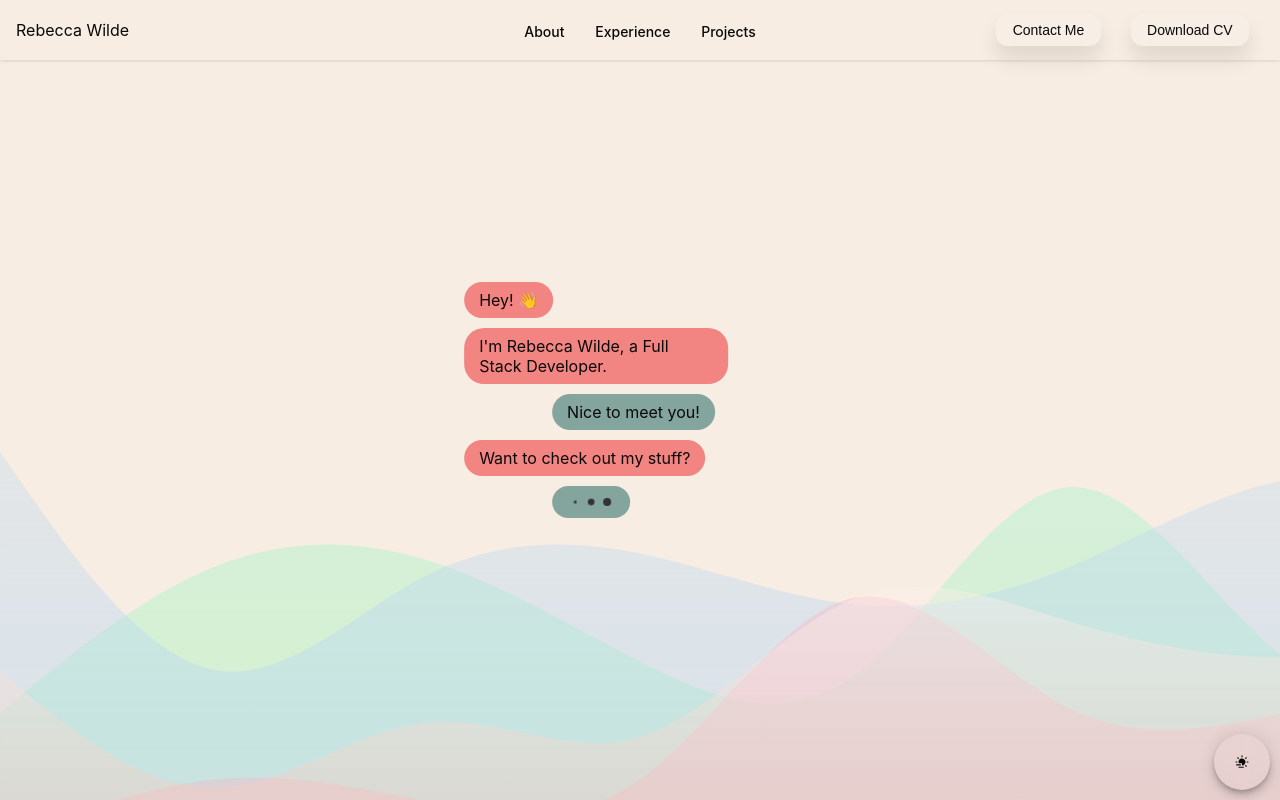
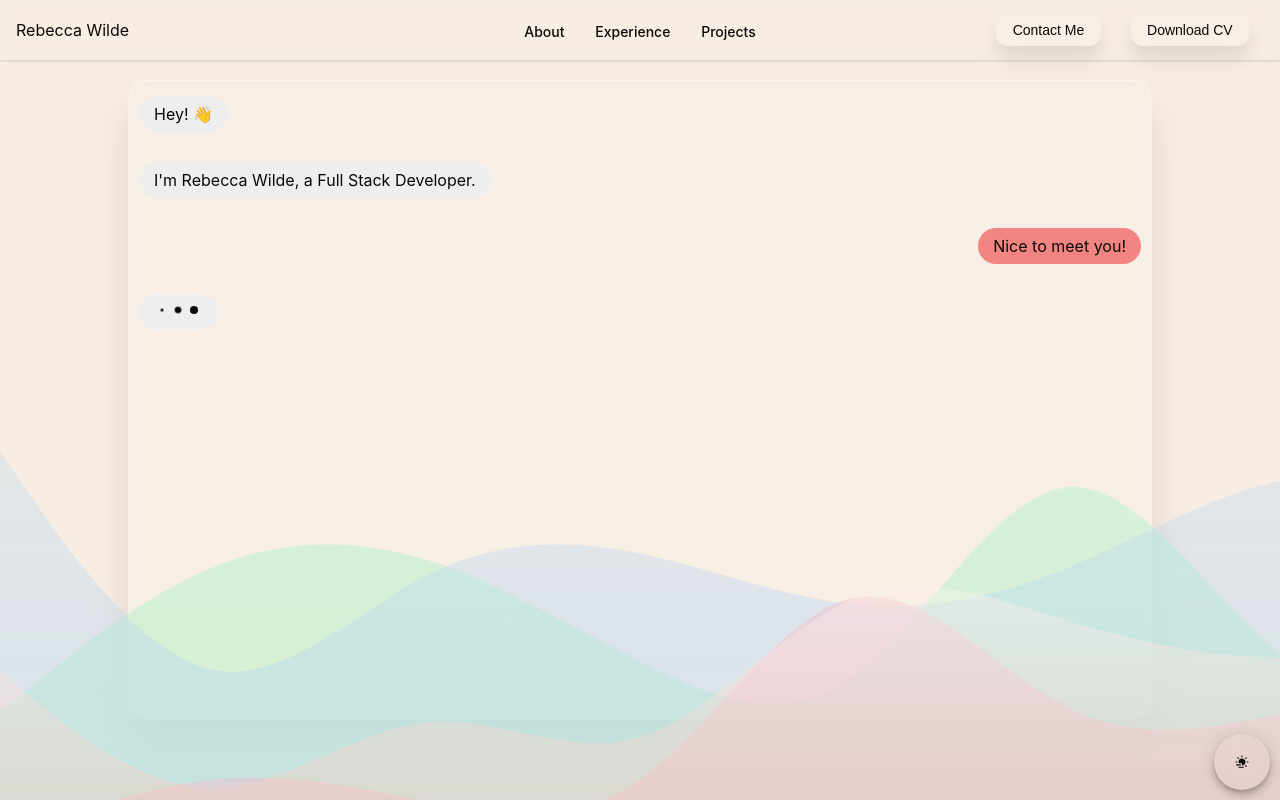
Before and after one commit to RWilde/portfolio, a React (Create React App) app: page / in a window 1280 px wide. Shown: the top 800 px of the page. Built offline with nearby package versions, Linux system fonts and the light colour scheme; the HTML template or start-up script is replaced by a standard one.

Commit message:
Landing page changes

```diff
--- a/src/components/Sections/NavBar/index.tsx
+++ b/src/components/Sections/NavBar/index.tsx
@@ -49,6 +49,11 @@ const NavBar = ({ setDisplayContactMe }: NavBarProps) => {
     }
   }, [showBurger]);
 
+  const openContactMe = () => {
+    setOpen(false);
+    setDisplayContactMe();
+  };
+
   const headerBar = () => {
     return (
       <MenuContainer open={open} showBurger={Boolean(showBurger)}>
@@ -79,7 +84,7 @@ const NavBar = ({ setDisplayContactMe }: NavBarProps) => {
         <a href="#about">About</a>
         <a href="#exp">Experience</a>
         <a href="#projects">Projects</a>
-        <a onClick={setDisplayContactMe}>Contact me</a>
+        <a onClick={openContactMe}>Contact me</a>
         <a href="../../../assets/cv.pdf">Download CV</a>
       </StyledMenu>
     );
--- a/src/components/Sections/about-chat/Message.tsx
+++ b/src/components/Sections/about-chat/Message.tsx
@@ -1,5 +1,5 @@
 import React, { useEffect, useState } from "react";
-import { Bounce, MessageBubble, TypingMessageBubble } from "./styles";
+import { Bounce, MessageBubble, MessageContainer, TypingMessageBubble } from "./styles";
 
 type MessageProps = {
   message?: string;
@@ -24,21 +24,12 @@ const Message = ({
       setIsShown(true);
       setTimeout(() => {
         setShowTyping(false);
-      }, 500);
+      }, 1500);
     }, waitBeforeShow);
   }, [waitBeforeShow]);
 
-  // const TypingBubble = () => {
-  //   return (
-  //     <TypingMessageBubble last={true}>
-  //       <Bounce index={0} />
-  //       <Bounce index={1} />
-  //       <Bounce index={2} />
-  //     </TypingMessageBubble>
-  //   );
-  // };
-
   return (
+    <MessageContainer isRight={!right}>
       <MessageBubble
         last={last}
         showTyping={showTyping}
@@ -58,6 +49,7 @@ const Message = ({
           </>
         )}
       </MessageBubble>
+    </MessageContainer>
   );
 };
 
--- a/src/components/Sections/about-chat/index.tsx
+++ b/src/components/Sections/about-chat/index.tsx
@@ -11,20 +11,20 @@ const Chat = () => {
         <Message message="Hey!" emoji="👋" waitBeforeShow={1000} />
         <Message
           message="I'm Rebecca Wilde, a Full Stack Developer."
-          waitBeforeShow={2000}
+          waitBeforeShow={2500}
         />
         <Message
           message="Nice to meet you!"
-          waitBeforeShow={3500}
+          waitBeforeShow={4000}
           right={true}
         />
-        <Message message="Want to check out my stuff?" waitBeforeShow={5000} />
-        <Message message="Sure!" waitBeforeShow={5500} right={true} />
-        <Message emoji="👇" waitBeforeShow={6000} />
+        <Message message="Want to check out my stuff?" waitBeforeShow={5500} />
+        <Message message="Sure!" waitBeforeShow={7000} right={true} />
+        <Message emoji="👇" waitBeforeShow={8500} />
         <Message
           message="Thanks for dropping by. Feel free to use the contact me button!"
           last={true}
-          waitBeforeShow={7500}
+          waitBeforeShow={10000}
         />
       </ChatContainer>
       <WaveBackground>
--- a/src/components/Sections/about-chat/styles.tsx
+++ b/src/components/Sections/about-chat/styles.tsx
@@ -13,8 +13,9 @@ const dotFlashing = keyframes`
 export const Container = styled.div`
   height: 100vh;
   background: ${({ theme }) => theme.about};
-  width: 100%;
   align-items: center;
+  display: flex;
+  flex-direction: column;
 `;
 export const ChatContainer = styled.div`
   top: 50%;
@@ -24,6 +25,18 @@ export const ChatContainer = styled.div`
   flex-wrap: wrap;
   display: flex;
   flex-direction: column;
+  width: 80%;
+  height: 80%;
+
+  padding: 10px;
+  background: rgba(255, 255, 255, 0.1);
+  border-top: 1px solid rgba(255, 255, 255, 0.5);
+  border-right: 1px solid rgba(255, 255, 255, 0.3);
+  border-bottom: 1px solid rgba(255, 255, 255, 0.2);
+  border-left: 1px solid rgba(255, 255, 255, 0.3);
+  backdrop-filter: blur(12px);
+  box-shadow: 0 26px 42px rgba(0, 0, 0, 0.1);
+  border-radius: 20px;
 `;
 
 export const ChatBubble = styled.div`
@@ -32,7 +45,7 @@ export const ChatBubble = styled.div`
   margin-top: 5px;
   margin-bottom: 5px;
   display: inline-block;
-  background-color: ${({ theme }) => theme.chat};
+  background-color: ${({ theme }) => theme.chatFrom};
   position: relative;
 `;
 
@@ -40,12 +53,11 @@ export const Bounce = styled.div<{ index: number }>`
 display: none;
   width: 11px;
   height: 11px;
-  background-color: #333;
+  background-color: ${({theme}) => theme.text};
   padding: 0.5em;
   border-radius: 100%;
   display: inline-block;
   animation: ${dotFlashing} 1.4s infinite ease-in-out both;
-
   animation-delay: ${({ index }) => {
     switch (index) {
       case 0:
@@ -58,20 +70,26 @@ display: none;
 
 `;
 
+export const MessageContainer = styled.div<{ isRight: boolean }>`
+  display: flex;
+  flex-direction: column;
+  align-items: ${({ isRight }) => (isRight ? "flex-start" : "flex-end")};
+`;
+
 export const MessageBubble = styled(ChatBubble)<{
   last?: boolean;
   isShown: boolean;
   showTyping: boolean;
   isRight?: boolean;
 }>`
-  align-items: ${({ isRight }) => (isRight ? " end" : "start")};
+  text-align: ${({ isRight }) => (isRight ? " start" : "end")};
   ${({ isRight }) => (isRight ? "margin-right" : "margin-left")}: 25%;
   background: ${({ isRight, theme }) =>
-    isRight ? theme.chat : theme.hoverBorder};
+    isRight ? theme.chatFrom : theme.chatTo};
+  width: fit-content;
+  ${({ isRight }) => (!isRight ? "right" : "left")}: 0;
   max-width: 75%;
-  width: fit-content;
-  text-align: left;
-
+  background-attachment: fixed;
   ${({ last }) =>
     last &&
     css`
@@ -83,7 +101,7 @@ export const MessageBubble = styled(ChatBubble)<{
         left: -7px;
         height: 20px;
         width: 20px;
-        background: ${({ theme }) => theme.chat};
+        background: ${({ theme }) => theme.chatFrom};
         border-bottom-right-radius: 15px;
       }
       &:after {
@@ -99,7 +117,7 @@ export const MessageBubble = styled(ChatBubble)<{
       }
     `}
 
-  display: ${({ isShown }) => (isShown ? "flex" : "none")};
+  display: ${({ isShown }) => (isShown ? "inline-block" : "none")};
   ${({ isShown }) =>
     !isShown &&
     css`
--- a/src/theme.js
+++ b/src/theme.js
@@ -28,9 +28,6 @@ export const lightTheme = {
   toggleBorder: "#FFF",
   simpleBackground: almond,
   background: white,
-
-  // background:
-  //   "radial-gradient(circle, rgba(242,132,130,1) 23%, rgba(245,202,195,1) 100%)",
   border: almond,
   hoverBorder: green,
   simpleBackground: white,
@@ -41,7 +38,8 @@ export const lightTheme = {
   experience: experienceLight,
   projects: projectsLight,
   footer: footerLight,
-  chat: darkPink,
+  chatFrom: "#eee",
+  chatTo: darkPink,
 };
 
 export const darkTheme = {
@@ -52,8 +50,6 @@ export const darkTheme = {
   simpleBackground: darkBrown,
   background: black,
 
-  // background:
-  //   "radial-gradient(circle, rgba(10,9,8,1) 23%, rgba(34,51,59,1) 100%)",
   border: darkBrown,
   hoverBorder: lightBrown,
   simpleBackground: darkGrey,
@@ -64,5 +60,6 @@ export const darkTheme = {
   experience: experienceDark,
   projects: projectsDark,
   footer: footerDark,
-  chat: lightBrown,
+  chatTo: footerDark,
+  chatFrom: "darkgrey",
 };
```
Lines whose indentation alone changed are shown as unchanged.
